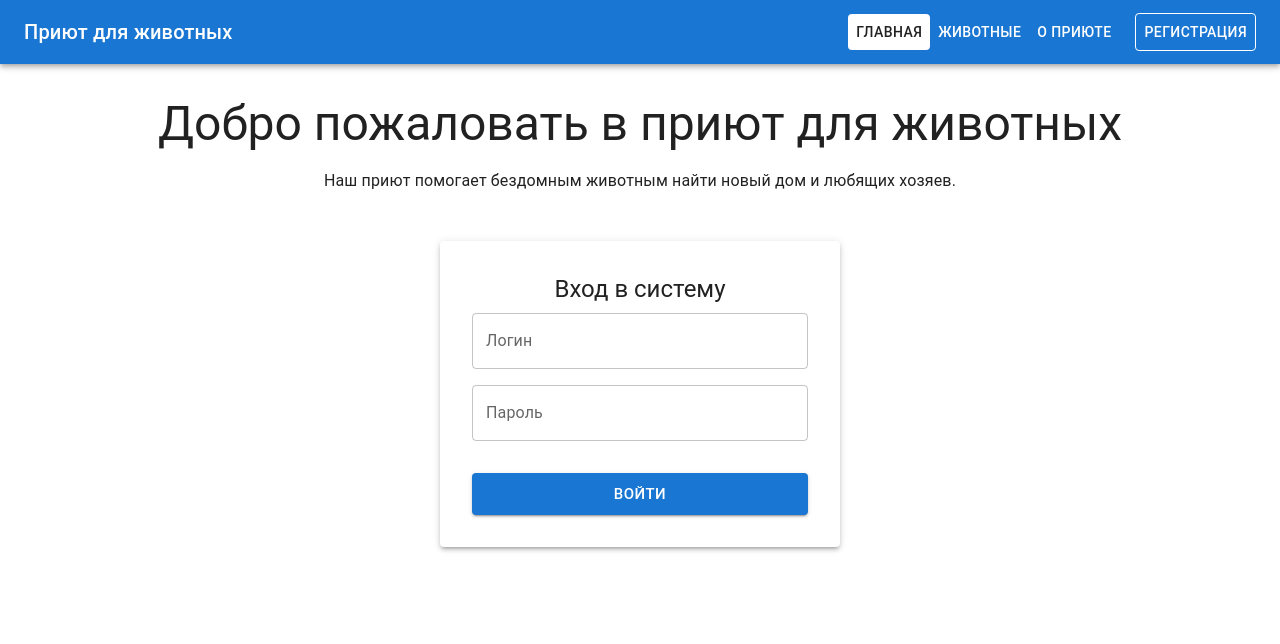
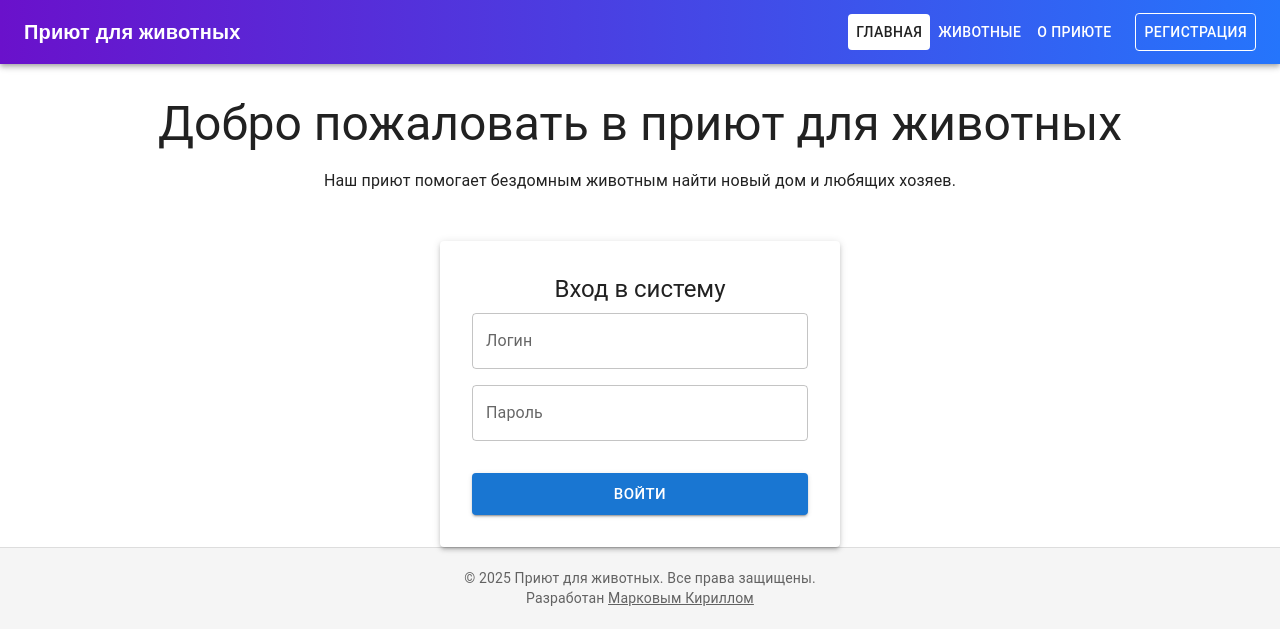
Before and after one commit to kirill-markov-2020/ShelterAnimalFrontend, a React (Create React App) app: page / in a window 1280 px wide. Shown: the top 644 px of the page. Built offline with nearby package versions, Linux system fonts and the light colour scheme.

Commit message:
Добавление футера. Дизайн веб-приложения

```diff
--- a/src/App.tsx
+++ b/src/App.tsx
@@ -1,6 +1,8 @@
 import React from 'react';
 import { BrowserRouter as Router, Routes, Route, Navigate } from 'react-router-dom';
 import Navbar from './components/Navbar';
+import Footer from './components/Footer';
+
 import HomePage from './pages/HomePage';
 import AnimalsPage from './pages/AnimalsPage';
 import ShelterInfoPage from './pages/ShelterInfoPage';
@@ -22,7 +24,9 @@ const App: React.FC = () => {
             <Route path="/register" element={<RegisterPage />} />
           </Routes>
         </Container>
+
       </Router>
+      <Footer/>
     </AuthProvider>
   );
 };
--- /dev/null
+++ b/src/components/Footer.tsx
@@ -0,0 +1,26 @@
+import React from 'react';
+import { Box, Typography, Link } from '@mui/material';
+
+const Footer: React.FC = () => {
+  return (
+    <Box
+      component="footer"
+      sx={{
+        backgroundColor: '#f5f5f5',
+        padding: '20px',
+        textAlign: 'center',
+        marginTop: 'auto',
+        borderTop: '1px solid #ddd',
+      }}
+    >
+      <Typography variant="body2" color="textSecondary">
+        © {new Date().getFullYear()} Приют для животных. Все права защищены.
+      </Typography>
+      <Typography variant="body2" color="textSecondary">
+        Разработан <Link href="https://vk.com/kirya.mogol" color="inherit">Марковым Кириллом</Link>
+      </Typography>
+    </Box>
+  );
+};
+
+export default Footer;
--- a/src/components/Navbar.tsx
+++ b/src/components/Navbar.tsx
@@ -1,5 +1,5 @@
 import React from 'react';
-import { AppBar, Toolbar, Typography, Button, useTheme, Avatar, Box, IconButton } from '@mui/material';
+import { AppBar, Toolbar, Typography, Button, useTheme, Avatar, Box, IconButton, Fade, Zoom } from '@mui/material';
 import { Link, useLocation } from 'react-router-dom';
 import { useAuth } from '../context/AuthContext';
 import PersonIcon from '@mui/icons-material/Person';
@@ -12,12 +12,13 @@ const Navbar: React.FC = () => {
   const isActive = (path: string) => location.pathname === path;
 
   return (
-    <AppBar position="static">
+    <AppBar position="static" sx={{ background: 'linear-gradient(90deg, #6a11cb 0%, #2575fc 100%)' }}>
       <Toolbar>
-        <Typography variant="h6" component="div" sx={{ flexGrow: 1 }}>
+        <Typography variant="h6" component="div" sx={{ flexGrow: 1, fontFamily: 'Montserrat, sans-serif', fontWeight: 'bold' }}>
           Приют для животных
         </Typography>
 
+        <Zoom in={true} style={{ transitionDelay: '100ms' }}>
           <Button
             color="inherit"
             component={Link}
@@ -26,13 +27,17 @@ const Navbar: React.FC = () => {
               backgroundColor: isActive('/') ? theme.palette.background.paper : 'inherit',
               color: isActive('/') ? theme.palette.text.primary : 'inherit',
               '&:hover': {
-              backgroundColor: isActive('/') ? theme.palette.action.selected : theme.palette.action.hover
-            }
+                backgroundColor: isActive('/') ? theme.palette.action.selected : theme.palette.action.hover,
+                transform: 'scale(1.1)',
+              },
+              transition: 'transform 0.3s ease',
             }}
           >
             Главная
           </Button>
+        </Zoom>
 
+        <Zoom in={true} style={{ transitionDelay: '200ms' }}>
           <Button
             color="inherit"
             component={Link}
@@ -41,13 +46,17 @@ const Navbar: React.FC = () => {
               backgroundColor: isActive('/animals') ? theme.palette.background.paper : 'inherit',
               color: isActive('/animals') ? theme.palette.text.primary : 'inherit',
               '&:hover': {
-              backgroundColor: isActive('/animals') ? theme.palette.action.selected : theme.palette.action.hover
-            }
+                backgroundColor: isActive('/animals') ? theme.palette.action.selected : theme.palette.action.hover,
+                transform: 'scale(1.1)',
+              },
+              transition: 'transform 0.3s ease',
             }}
           >
             Животные
           </Button>
+        </Zoom>
 
+        <Zoom in={true} style={{ transitionDelay: '300ms' }}>
           <Button
             color="inherit"
             component={Link}
@@ -56,14 +65,18 @@ const Navbar: React.FC = () => {
               backgroundColor: isActive('/shelter-info') ? theme.palette.background.paper : 'inherit',
               color: isActive('/shelter-info') ? theme.palette.text.primary : 'inherit',
               '&:hover': {
-              backgroundColor: isActive('/shelter-info') ? theme.palette.action.selected : theme.palette.action.hover
-            }
+                backgroundColor: isActive('/shelter-info') ? theme.palette.action.selected : theme.palette.action.hover,
+                transform: 'scale(1.1)',
+              },
+              transition: 'transform 0.3s ease',
             }}
           >
             О приюте
           </Button>
+        </Zoom>
 
         {!isAuthenticated ? (
+          <Zoom in={true} style={{ transitionDelay: '400ms' }}>
             <Button
               component={Link}
               to="/register"
@@ -74,12 +87,15 @@ const Navbar: React.FC = () => {
                 backgroundColor: isActive('/register') ? theme.palette.primary.main : 'transparent',
                 color: isActive('/register') ? theme.palette.primary.contrastText : 'inherit',
                 '&:hover': {
-                backgroundColor: isActive('/register') ? theme.palette.primary.dark : theme.palette.action.hover
-              }
+                  backgroundColor: isActive('/register') ? theme.palette.primary.dark : theme.palette.action.hover,
+                  transform: 'scale(1.1)',
+                },
+                transition: 'transform 0.3s ease',
               }}
             >
               Регистрация
             </Button>
+          </Zoom>
         ) : (
           <Box sx={{ display: 'flex', alignItems: 'center', ml: 2 }}>
             <IconButton color="inherit">
@@ -98,8 +114,10 @@ const Navbar: React.FC = () => {
                 borderColor: theme.palette.error.main,
                 '&:hover': {
                   backgroundColor: theme.palette.error.dark,
-                  color: theme.palette.error.contrastText
-                }
+                  color: theme.palette.error.contrastText,
+                  transform: 'scale(1.1)',
+                },
+                transition: 'transform 0.3s ease',
               }}
             >
               Выход
```
Lines whose indentation alone changed are shown as unchanged.
